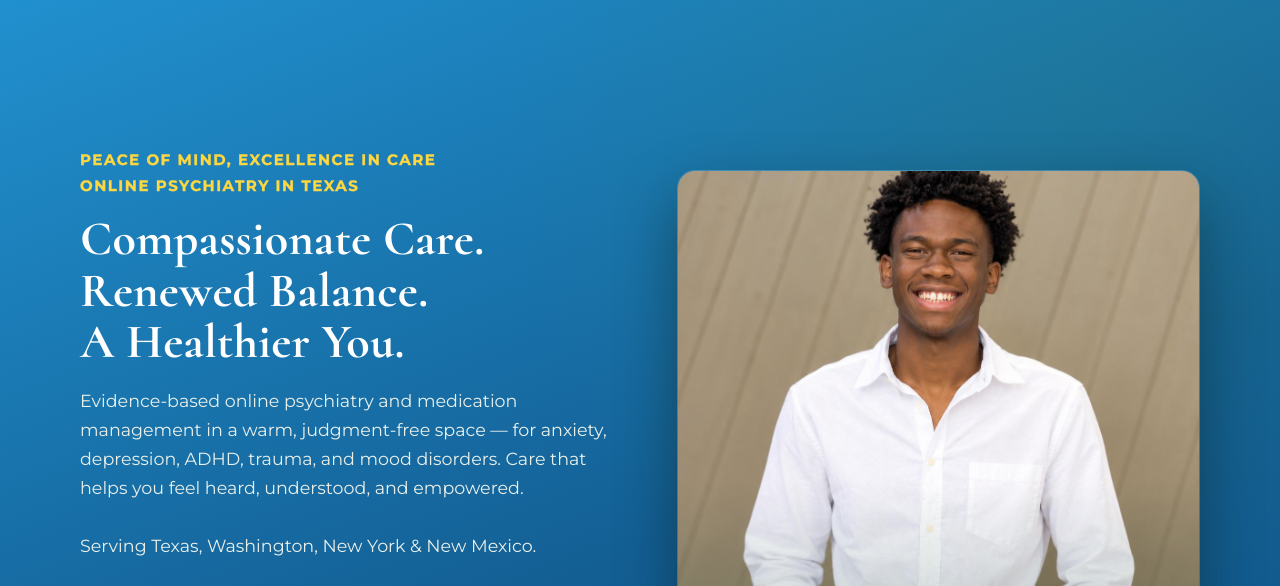
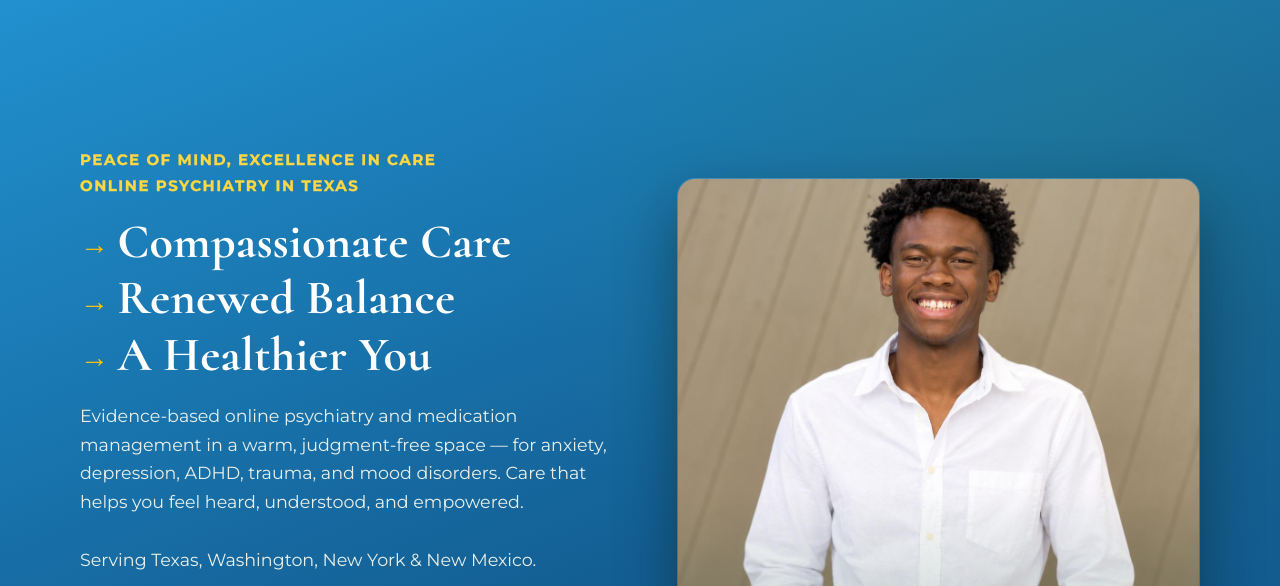
Before and after one commit to Nubridgemd1/elelroi-mental-wellness, a plain HTML site: page index.html in a window 1280 px wide. Shown: the part 170-756 px from the top of the page. Drawn offline with Linux system fonts and the light colour scheme; a web font is replaced by a local one.

Commit message:
Hero headline: gold arrows before each line, remove periods
Co-Authored-By: Claude Opus 4.8 <noreply@anthropic.com>

```diff
--- a/index.html
+++ b/index.html
@@ -263,7 +263,8 @@
   .hero-split{display:grid;grid-template-columns:1.02fr .98fr;gap:52px;align-items:center;padding:72px 0 0}
   .hero-content{position:relative;z-index:2;padding:0 0 72px}
   .hero-content .eyebrow{color:#ffd740!important;font-weight:700!important;font-size:15px!important;letter-spacing:.1em!important;-webkit-text-stroke:.35px #ffd740;text-stroke:.35px #ffd740}
-  .hero-content h1{color:#fff!important;font-weight:700!important;font-size:clamp(31px,4.0vw,48px)!important;margin:14px 0 18px!important;letter-spacing:.3px;line-height:1.08}
+  .hero-content h1{color:#fff!important;font-weight:700!important;font-size:clamp(31px,4.0vw,48px)!important;margin:14px 0 18px!important;letter-spacing:.3px;line-height:1.18}
+  .hero-content h1 .harw{color:#ffc400;font-family:Arial,sans-serif;font-weight:700;font-size:.6em;margin-right:.28em;vertical-align:.1em}
   .hero-content p.lede{color:#e9efe9!important;font-size:17.5px;max-width:32em}
   .hero-reel{position:relative;z-index:2;min-height:520px;border-radius:18px;overflow:hidden;box-shadow:0 26px 60px rgba(8,20,13,.42);border:1px solid rgba(255,255,255,.16)}
   .hero-reel .slide{position:absolute;inset:0;background-size:cover;background-position:center 26%;opacity:0;transition:opacity 1.2s ease}
@@ -380,7 +381,7 @@
   <div class="wrap hero-split">
     <div class="hero-content">
     <span class="eyebrow">Peace of Mind, Excellence in Care<br>Online Psychiatry in Texas</span>
-    <h1>Compassionate Care.<br>Renewed Balance.<br>A Healthier You.</h1>
+    <h1><span class="harw">&rarr;</span>Compassionate Care<br><span class="harw">&rarr;</span>Renewed Balance<br><span class="harw">&rarr;</span>A Healthier You</h1>
     <p class="lede" id="heroBio">Evidence-based online psychiatry and medication management in a warm, judgment-free space &mdash; for anxiety, depression, ADHD, trauma, and mood disorders. Care that helps you feel heard, understood, and empowered.<br><br>Serving Texas, Washington, New York &amp; New Mexico.</p>
     <div class="hero-cta">
       <a href="#" class="btn gold" onclick="openBook();return false">Book an Appointment</a>
```
